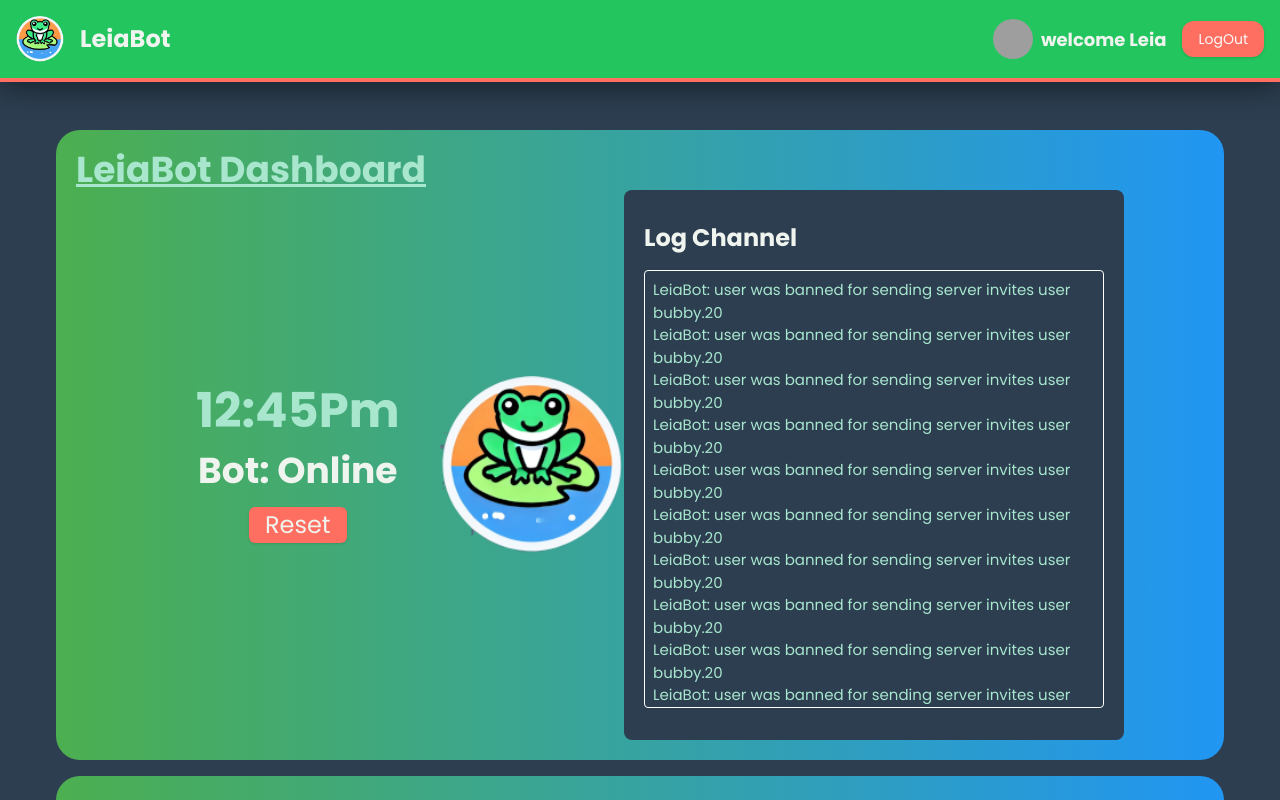
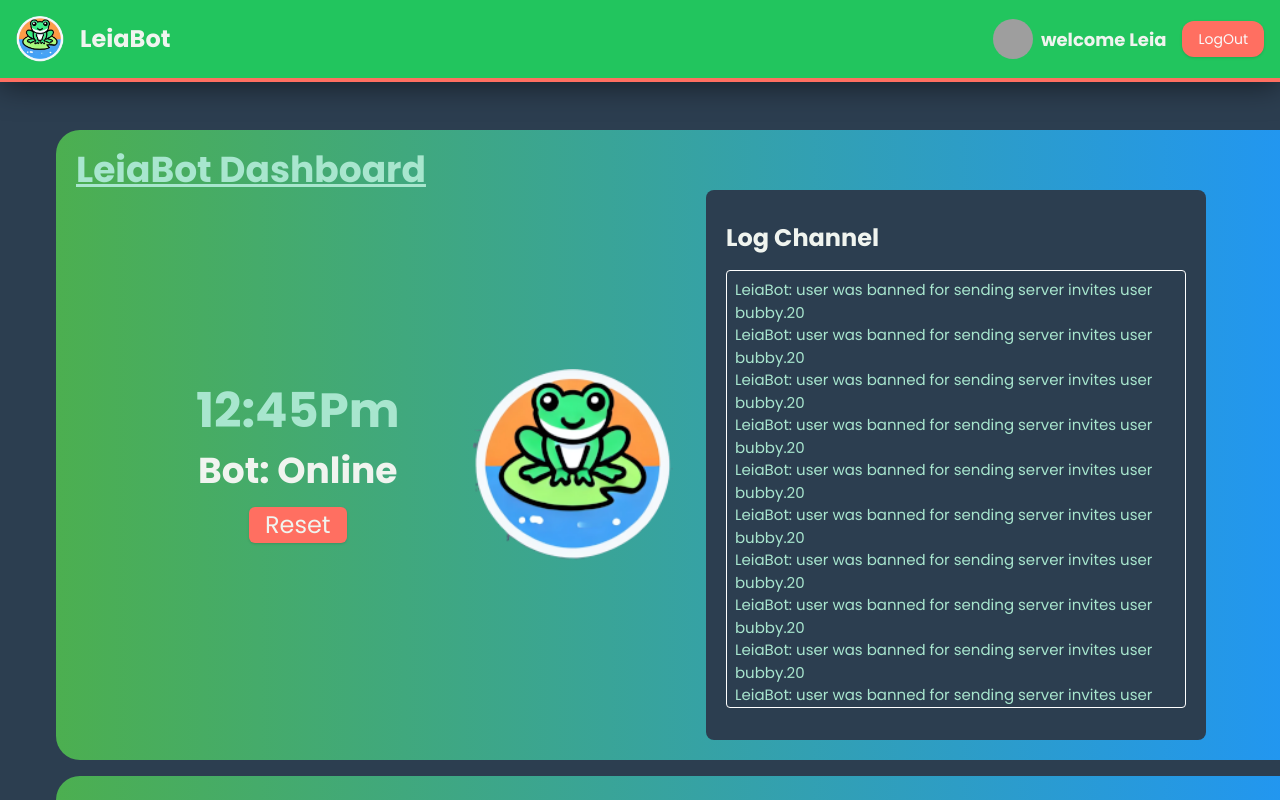
Before and after one commit to ryanharrelson1/LeiaBotDashBoard, a Next.js app: page / in a window 1280 px wide. Built offline with nearby package versions, Linux system fonts and the light colour scheme; grey boxes are pictures that could not be loaded.

Commit message:
fixed the min width issue

```diff
--- a/app/(root)/page.tsx
+++ b/app/(root)/page.tsx
@@ -6,7 +6,7 @@ import { ModuleData } from "@/utils/modulecardData";
 
 const home = () => {
   return (
-    <main className="flex flex-col gap-4 min-h-full">
+    <main className="flex flex-col gap-4 min-h-full min-w-[1250px]">
       <section className="bg-gradient-to-r from-frog-green to-pond-blue p-5  rounded-3xl ">
         <h1 className=" text-text-froggie-green font-bold text-4xl underline  w-fit ">
           LeiaBot Dashboard
```
